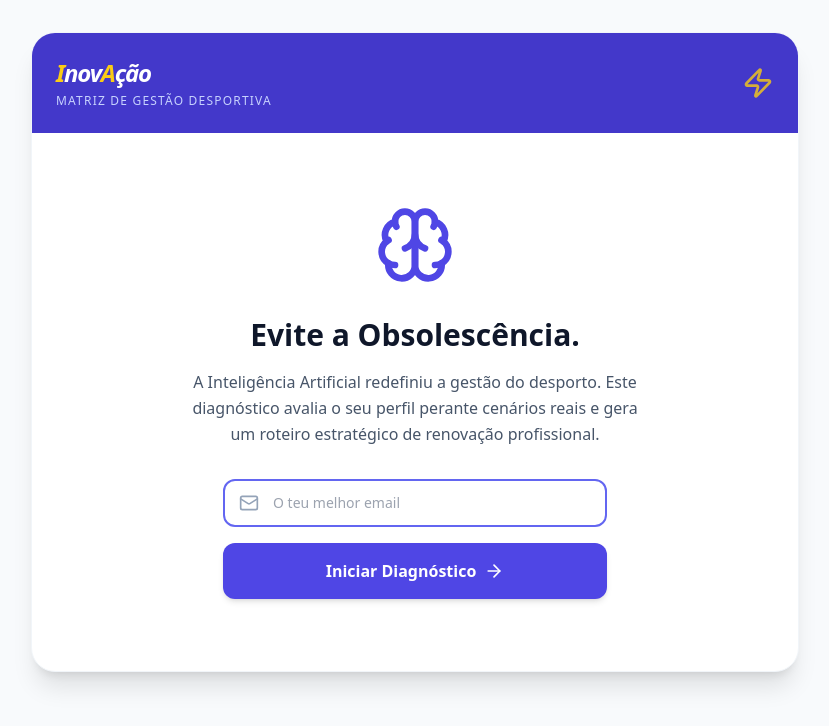
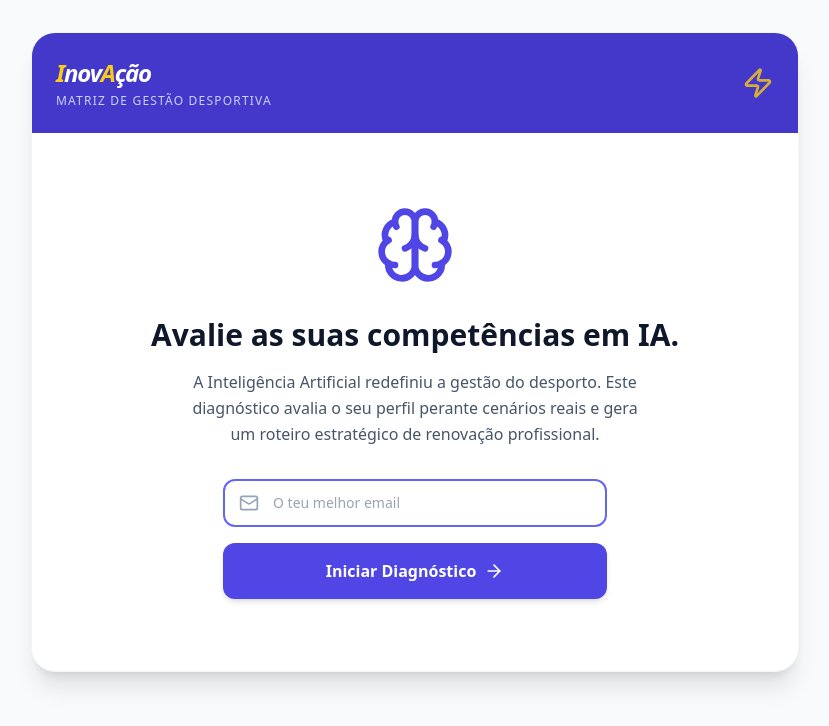
Before and after one commit to sgastao/inovacao-app, a React (Vite) app: page / in a window 1280 px wide. Shown: the top 726 px of the page, without its empty margins (225-1054 px from the left). Built offline with nearby package versions, Linux system fonts and the light colour scheme.

Commit message:
Update EmailGate.jsx

```diff
--- a/src/components/EmailGate.jsx
+++ b/src/components/EmailGate.jsx
@@ -25,7 +25,7 @@
     <div className="text-center space-y-8 py-8 animate-in fade-in duration-500">
       <Brain className="w-20 h-20 text-indigo-600 mx-auto" />
       <div>
-        <h2 className="text-3xl font-bold mb-4">Evite a Obsolescência.</h2>
+        <h2 className="text-3xl font-bold mb-4">Avalie as suas competências em IA.</h2>
         <p className="text-slate-600 leading-relaxed max-w-md mx-auto">
           A Inteligência Artificial redefiniu a gestão do desporto. Este diagnóstico avalia o seu perfil
           perante cenários reais e gera um roteiro estratégico de renovação profissional.
```
